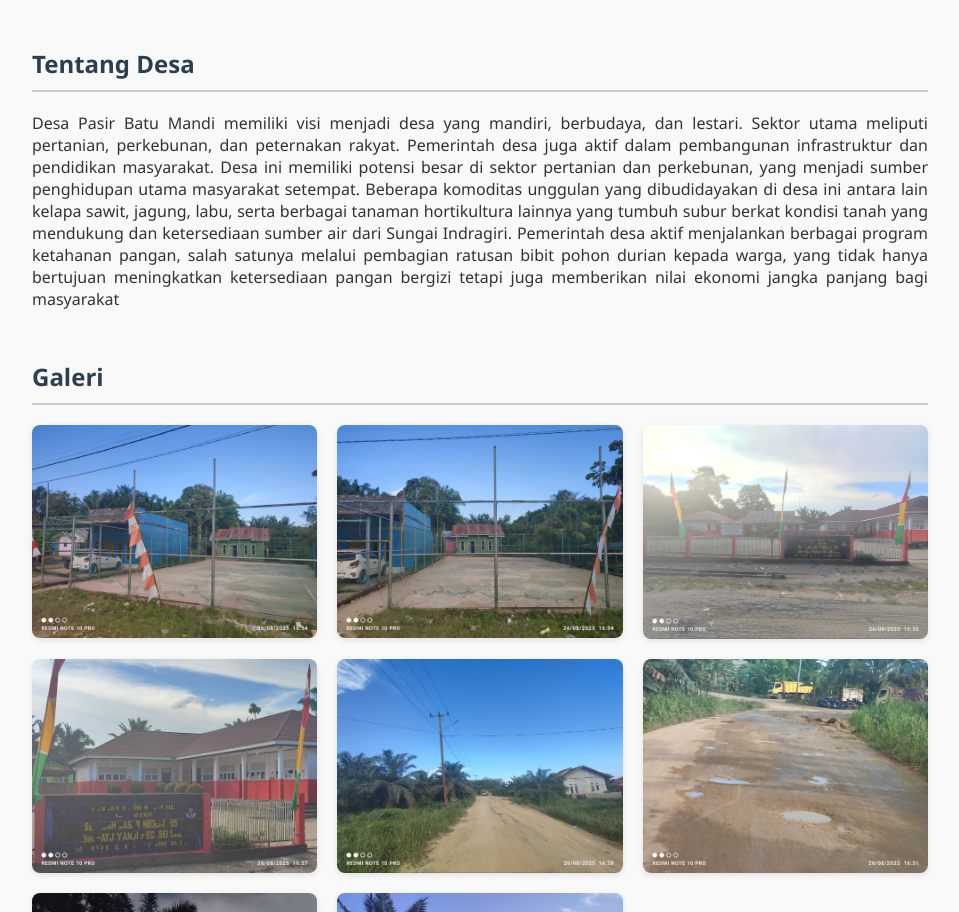
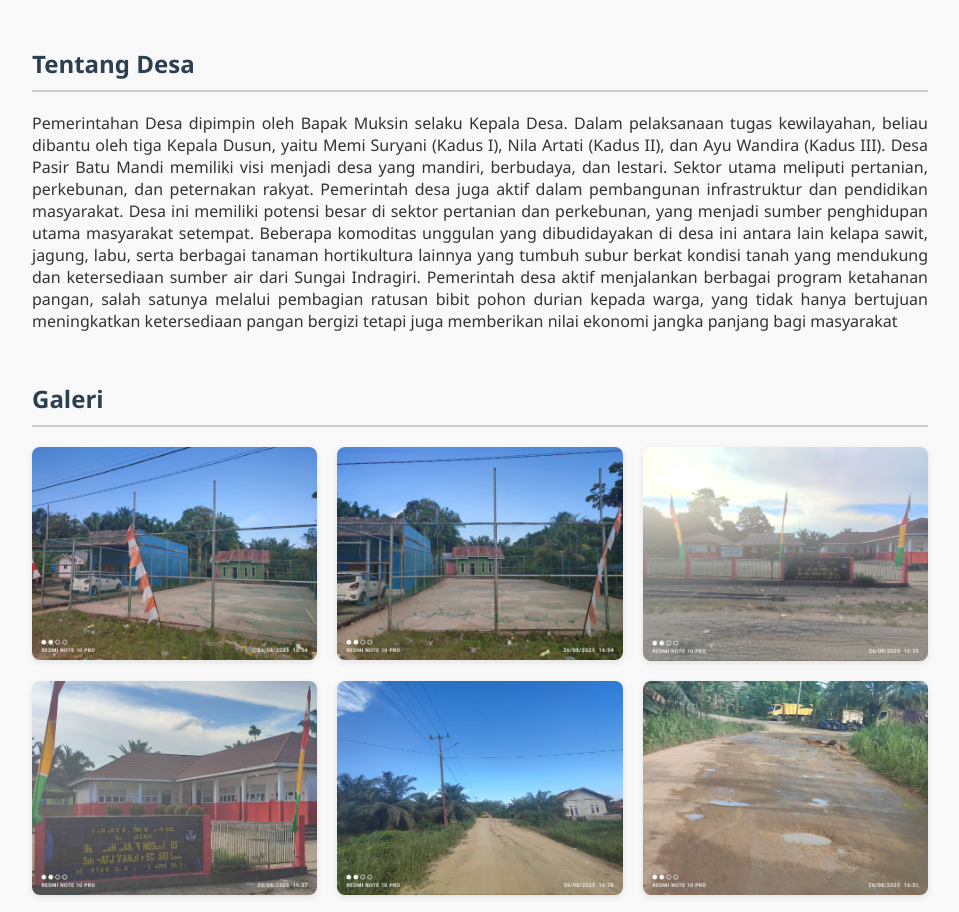
Before and after one commit to desapasirbatumandi/web, a plain HTML site: page index.html in a window 1280 px wide. Shown: the part 963-1875 px from the top of the page, without its empty margins (160-1119 px from the left). Drawn offline with Linux system fonts and the light colour scheme; a script that the page names is missing.

Commit message:
Update index.html

```diff
--- a/index.html
+++ b/index.html
@@ -158,6 +158,8 @@
     <section id="tentang" class="section">
       <h2>Tentang Desa</h2>
       <p align="justify">
+        Pemerintahan Desa dipimpin oleh Bapak Muksin selaku Kepala Desa. Dalam pelaksanaan tugas kewilayahan,
+        beliau dibantu oleh tiga Kepala Dusun, yaitu Memi Suryani (Kadus I), Nila Artati (Kadus II), dan Ayu Wandira (Kadus III).
         Desa Pasir Batu Mandi memiliki visi menjadi desa yang mandiri, berbudaya, dan lestari.
         Sektor utama meliputi pertanian, perkebunan, dan peternakan rakyat.
         Pemerintah desa juga aktif dalam pembangunan infrastruktur dan pendidikan masyarakat.
```
